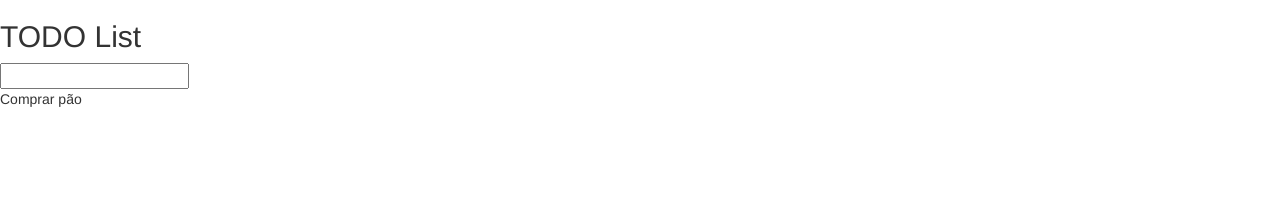
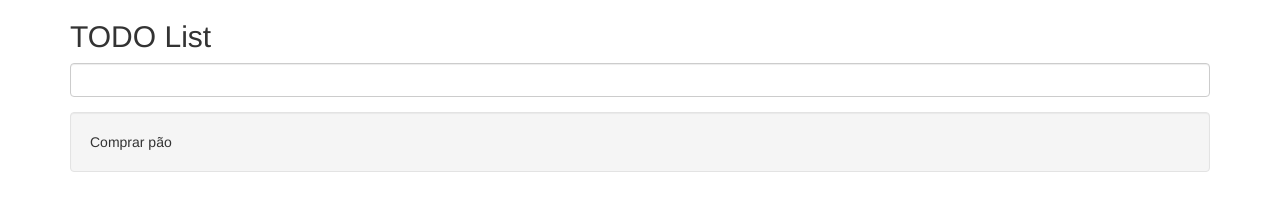
Before and after one commit to geansaturno/Tarefa-Jquery, a plain HTML site: page index.html in a window 1280 px wide. Drawn offline with Linux system fonts and the light colour scheme.

Commit message:
Alteração na index

```diff
--- a/index.html
+++ b/index.html
@@ -20,13 +20,22 @@
         <![endif]-->
 
         <!-- Add your site or application content here -->
+
+        <div class="container">
             <h2>TODO List</h2>
-        <input	type="text"	id="tarefa">
+            <div class="form-group">
+                <input type="text" id="tarefa" class="form-control">
+            </div>
+            <div class="well">
+                <div class="well-body">
                     <div id="tarefa-lista">
                         <div class="tarefa-item">
                             <div class="tarefa-texto">Comprar pão</div>
                             <div class="tarefa-delete"></div>
                             <div class="clear"></div>
+                        </div>
+                    </div>
+                </div>
             </div>
         </div>
 
```
Lines whose indentation alone changed are shown as unchanged.
